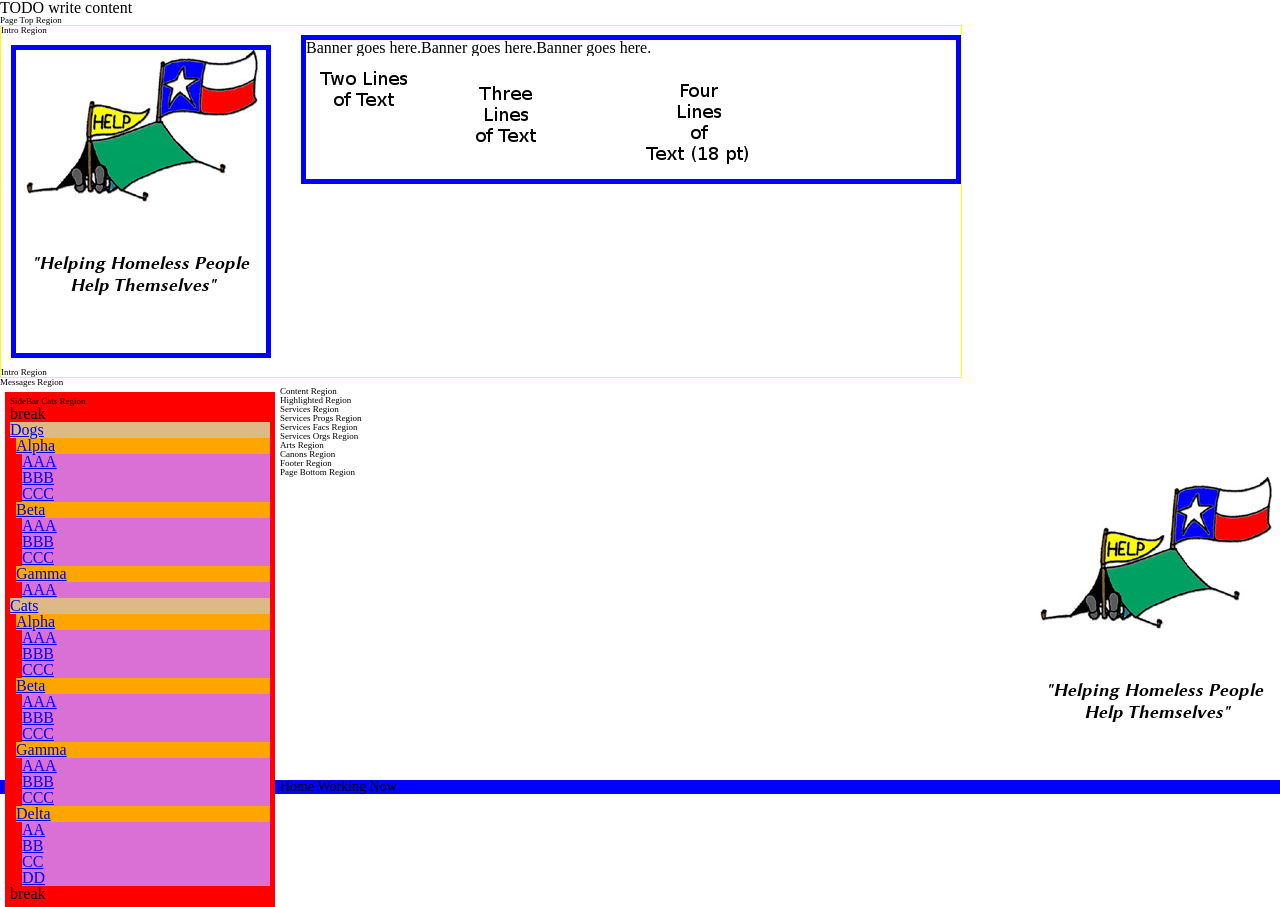
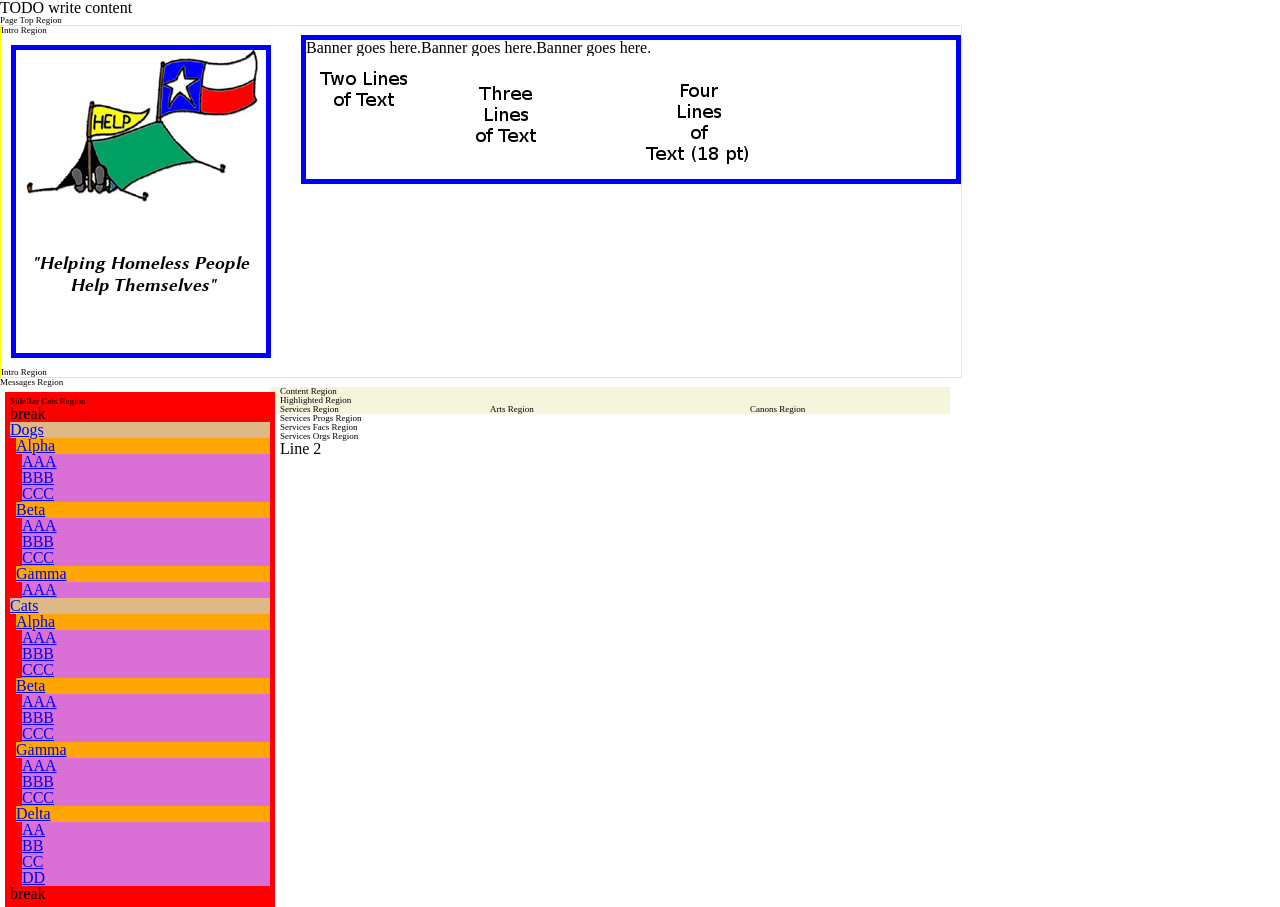
Before and after one commit to BatmansByte/PradFront, a plain HTML site: page public_html/index.html in a window 1280 px wide. Shown: the top 907 px of the page. Drawn offline with Linux system fonts and the light colour scheme.

Commit message:
Some work on index.html, changed home.css to homefloat.css

```diff
--- a/public_html/css/home.css
+++ b/public_html/css/homefloat.css
@@ -53,14 +53,15 @@
     margin-left: 12px;
 }
 
-region-content {
+.region-content {
     width: 680px;
     margin-left: 270px;
     background-color: beige;
 }
-region-services {
+.region-services {
     width: 200px;
     float: left;
+    border: green 5px;
 }
 /* region-progs {
     width: 100px;
@@ -75,11 +76,11 @@ region-orgs {
     float: right;
 }*/
 
-region-arts {
+.region-arts {
     margin-left: 220px;
     margin-right: 220px;
 }
-region-canons {
+.region-canons {
     width: 200px;
     float: right;
 }
--- a/public_html/index.html
+++ b/public_html/index.html
@@ -8,7 +8,7 @@ and open the template in the editor.
 	<title>test</title>
         <meta http-equiv="Content-Type" content="text/html; charset=UTF-8">
 	<link type="text/css" rel="stylesheet" href="css/reset.css">
-	<link type="text/css" rel="stylesheet" href="css/home.css">
+	<link type="text/css" rel="stylesheet" href="css/homefloat.css">
 </head>
 
 <body>
@@ -97,14 +97,16 @@ and open the template in the editor.
         <div class="region region-highlighted"><h3>Highlighted Region</h3></div>
 
         <div class="region region-services"><h3>Services Region</h3>
+
                 <div class="region region-progs"><h3>Services Progs Region</h3></div>
                 <div class="region region-facs"><h3>Services Facs Region</h3></div>
                 <div class="region region-orgs"><h3>Services Orgs Region</h3></div>
+            <p>Line 2</p>
         </div>
+        <div class="region region-canons"><h3>Canons Region</h3></div>
         <div class="region region-arts"><h3>Arts Region</h3></div>
-        <div class="region region-canons"><h3>Canons Region</h3></div>
         </div>
-        <div class="region region-footer"><h3>Footer Region</h3></div>
+        <div class="region region-footer clearfixboth"><h3>Footer Region</h3></div>
         <div class="region region-page-bottom"><h3>Page Bottom Region</h3></div>
 
         <div class="region region-header">
```
